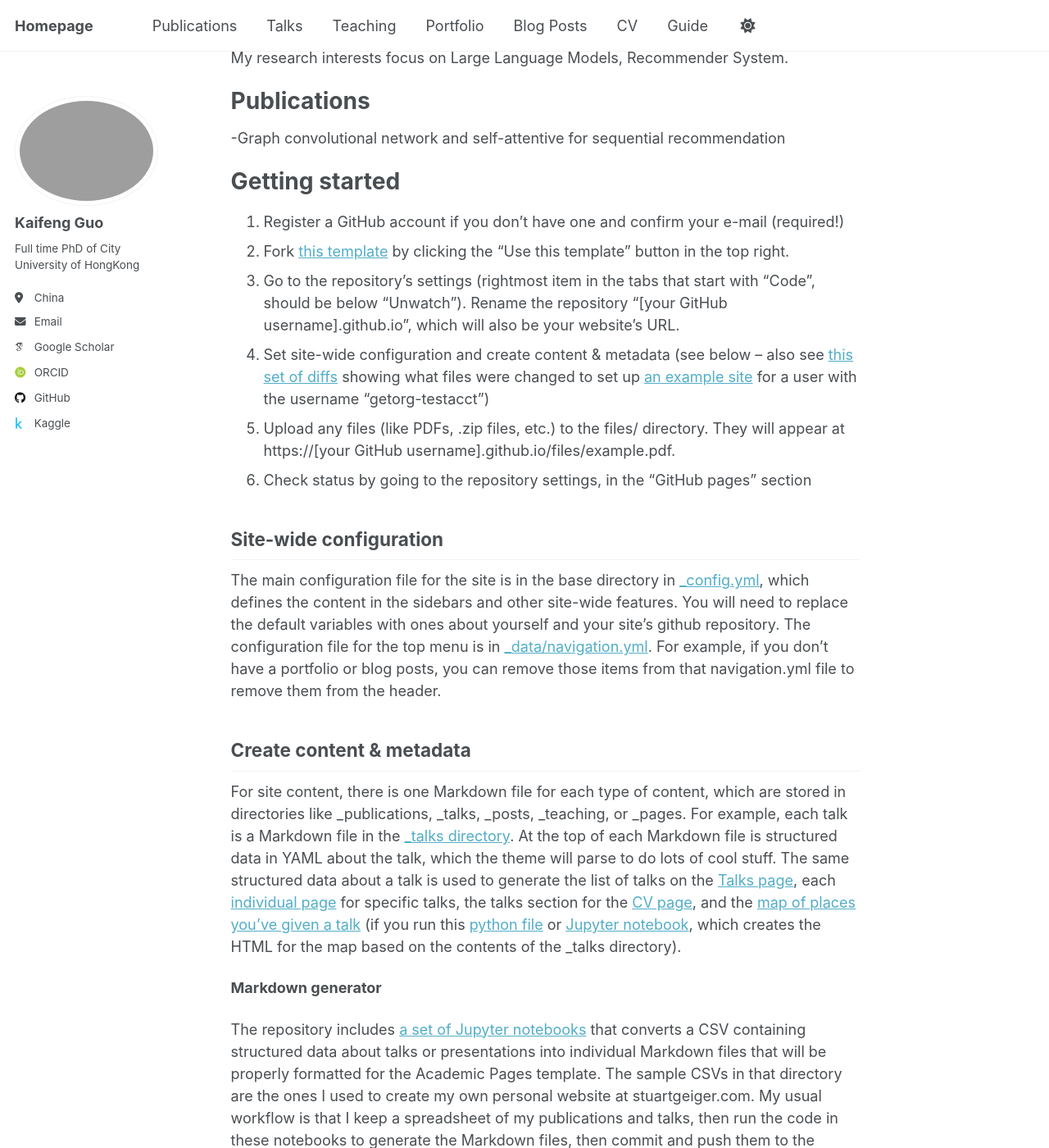
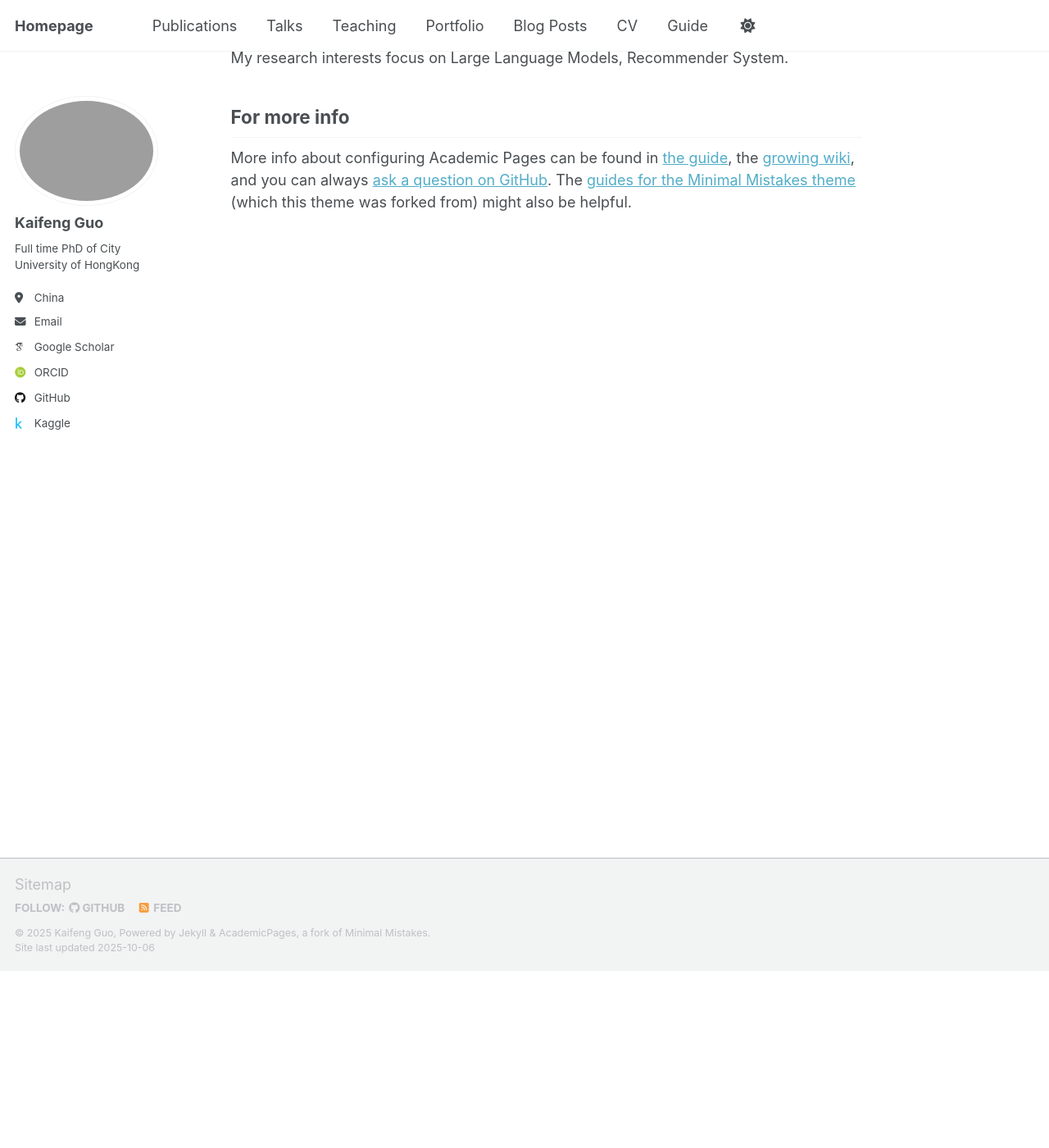
Before and after one commit to kaifengGuo/kaifengguo.github.io, a Jekyll site: the page built from _pages/about.md, in a window 1280 px wide and 1400 px high, scrolled down 216 px. Shown: the whole window at 82% size. Built offline with Jekyll 4.4.1, drawn with Linux system fonts in a browser that asks for light colours; some web fonts are replaced; a script that is not in the unit is left out; some of the changed text lies outside the part shown.

Commit message:
Update about.md

```diff
--- a/_pages/about.md
+++ b/_pages/about.md
@@ -7,45 +7,10 @@
   - /about.html
 ---
 
-I have joined [Applied Machine Learning Lab](https://aml-cityu.github.io/) will commence my PhD studies in Data Science at City University of Hong Kong in January 2026, under the supervision of [Prof.Xiangyu Zhao](https://zhaoxyai.github.io/). Prior to starting my doctoral studies, I received my Bachelor degree from [FZU](https://www.fzu.edu.cn/) in 2025.
+I have joined [Applied Machine Learning Lab](https://aml-cityu.github.io/) will commence my PhD studies in Data Science at [City University of Hong Kong](https://www.cityu.edu.hk/) in January 2026, under the supervision of [Prof.Xiangyu Zhao](https://zhaoxyai.github.io/). Prior to starting my doctoral studies, I received my Bachelor degree from [FZU](https://www.fzu.edu.cn/) in 2025.
 
 My research interests focus on Large Language Models, Recommender System.
 
-Publications
-======
--Graph convolutional network and self-attentive for sequential recommendation
-
-
-
-
-Getting started
-======
-1. Register a GitHub account if you don't have one and confirm your e-mail (required!)
-1. Fork [this template](https://github.com/academicpages/academicpages.github.io) by clicking the "Use this template" button in the top right.
-1. Go to the repository's settings (rightmost item in the tabs that start with "Code", should be below "Unwatch"). Rename the repository "[your GitHub username].github.io", which will also be your website's URL.
-1. Set site-wide configuration and create content & metadata (see below -- also see [this set of diffs](http://archive.is/3TPas) showing what files were changed to set up [an example site](https://getorg-testacct.github.io) for a user with the username "getorg-testacct")
-1. Upload any files (like PDFs, .zip files, etc.) to the files/ directory. They will appear at https://[your GitHub username].github.io/files/example.pdf.
-1. Check status by going to the repository settings, in the "GitHub pages" section
-
-Site-wide configuration
-------
-The main configuration file for the site is in the base directory in [_config.yml](https://github.com/academicpages/academicpages.github.io/blob/master/_config.yml), which defines the content in the sidebars and other site-wide features. You will need to replace the default variables with ones about yourself and your site's github repository. The configuration file for the top menu is in [_data/navigation.yml](https://github.com/academicpages/academicpages.github.io/blob/master/_data/navigation.yml). For example, if you don't have a portfolio or blog posts, you can remove those items from that navigation.yml file to remove them from the header.
-
-Create content & metadata
-------
-For site content, there is one Markdown file for each type of content, which are stored in directories like _publications, _talks, _posts, _teaching, or _pages. For example, each talk is a Markdown file in the [_talks directory](https://github.com/academicpages/academicpages.github.io/tree/master/_talks). At the top of each Markdown file is structured data in YAML about the talk, which the theme will parse to do lots of cool stuff. The same structured data about a talk is used to generate the list of talks on the [Talks page](https://academicpages.github.io/talks), each [individual page](https://academicpages.github.io/talks/2012-03-01-talk-1) for specific talks, the talks section for the [CV page](https://academicpages.github.io/cv), and the [map of places you've given a talk](https://academicpages.github.io/talkmap.html) (if you run this [python file](https://github.com/academicpages/academicpages.github.io/blob/master/talkmap.py) or [Jupyter notebook](https://github.com/academicpages/academicpages.github.io/blob/master/talkmap.ipynb), which creates the HTML for the map based on the contents of the _talks directory).
-
-**Markdown generator**
-
-The repository includes [a set of Jupyter notebooks](https://github.com/academicpages/academicpages.github.io/tree/master/markdown_generator
-) that converts a CSV containing structured data about talks or presentations into individual Markdown files that will be properly formatted for the Academic Pages template. The sample CSVs in that directory are the ones I used to create my own personal website at stuartgeiger.com. My usual workflow is that I keep a spreadsheet of my publications and talks, then run the code in these notebooks to generate the Markdown files, then commit and push them to the GitHub repository.
-
-How to edit your site's GitHub repository
-------
-Many people use a git client to create files on their local computer and then push them to GitHub's servers. If you are not familiar with git, you can directly edit these configuration and Markdown files directly in the github.com interface. Navigate to a file (like [this one](https://github.com/academicpages/academicpages.github.io/blob/master/_talks/2012-03-01-talk-1.md) and click the pencil icon in the top right of the content preview (to the right of the "Raw | Blame | History" buttons). You can delete a file by clicking the trashcan icon to the right of the pencil icon. You can also create new files or upload files by navigating to a directory and clicking the "Create new file" or "Upload files" buttons.
-
-Example: editing a Markdown file for a talk
-![Editing a Markdown file for a talk](/images/editing-talk.png)
 
 For more info
 ------
```
